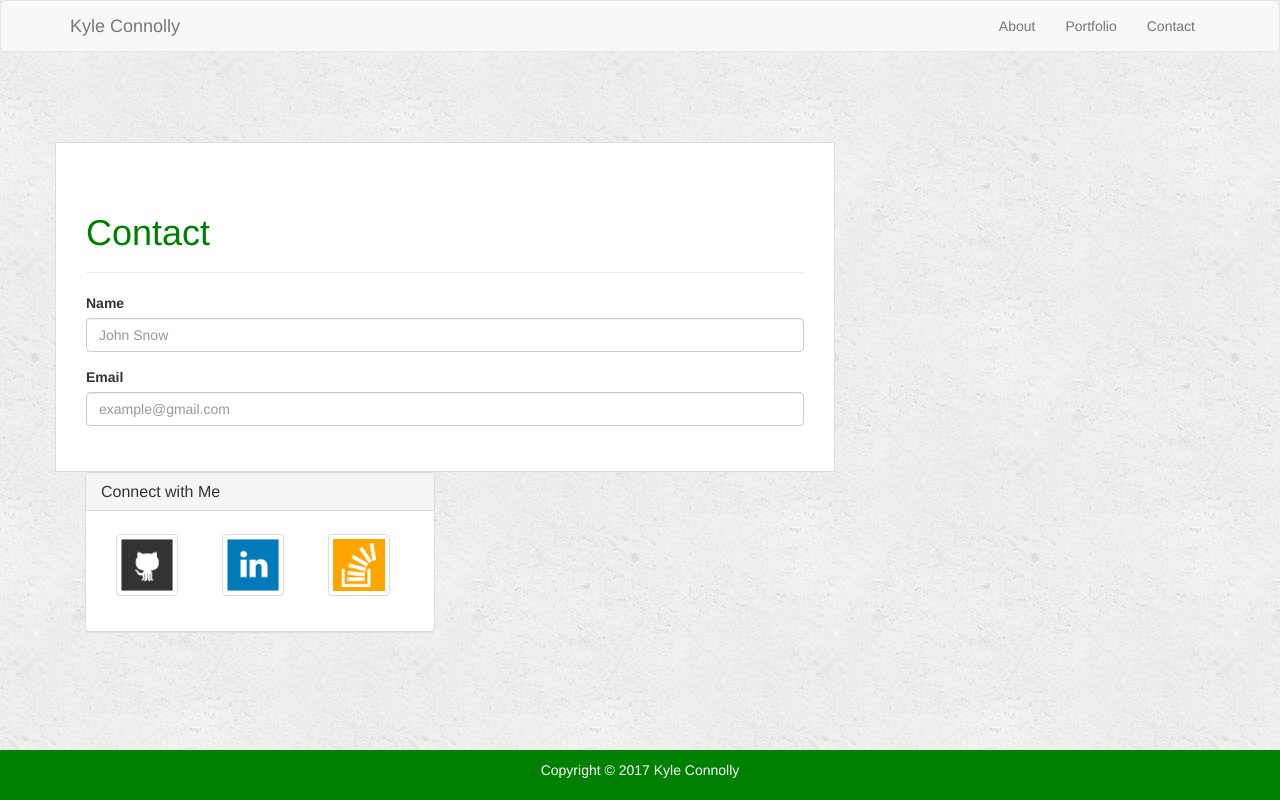
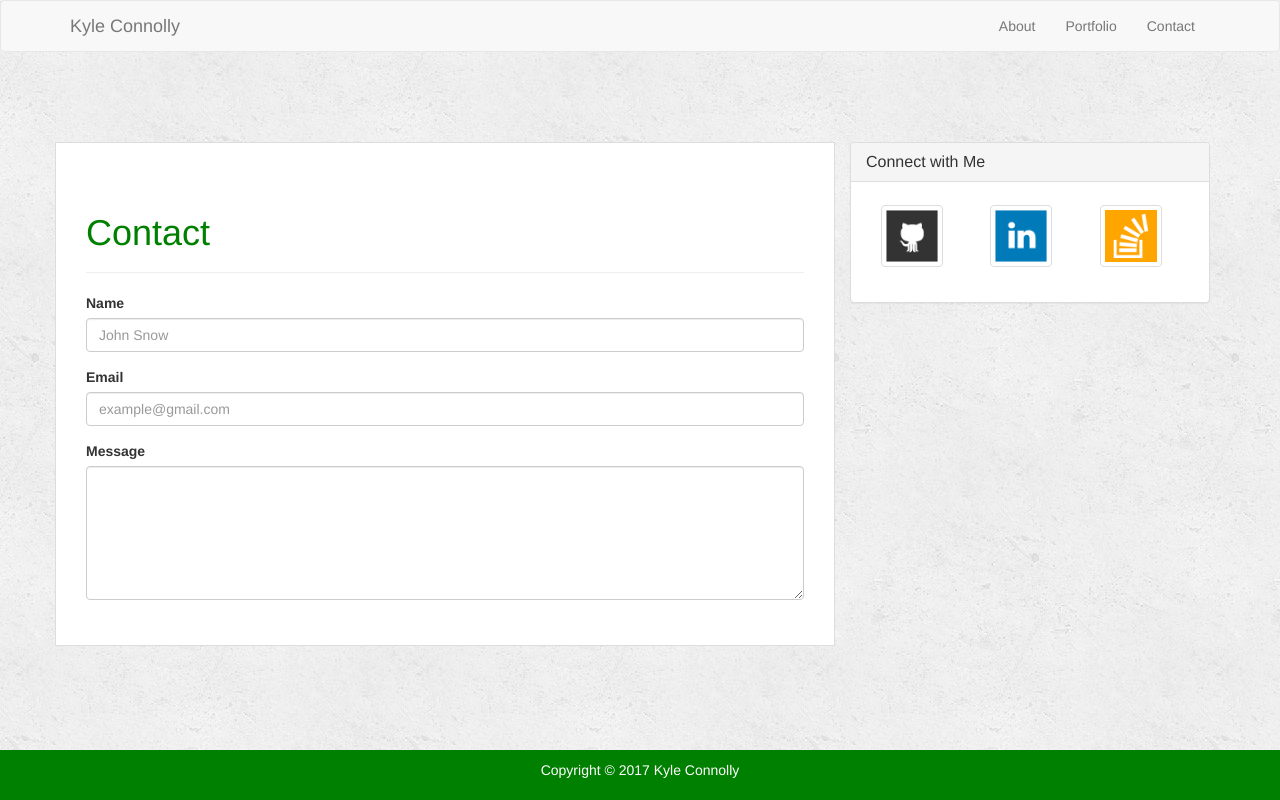
Before and after one commit to kyleconnolly1020/Bootstrap-Portfolio, a plain HTML site: page starter-portfolio-code/contact.html in a window 1280 px wide. Drawn offline with nearby package versions, Linux system fonts and the light colour scheme.

Commit message:
Added contact page

```diff
--- a/starter-portfolio-code/contact.html
+++ b/starter-portfolio-code/contact.html
@@ -3,7 +3,8 @@
 
 <head>
   <meta charset="UTF-8">
-  <title>Contact | Your Name</title>
+  <title>Contact | Kyle Connolly</title>
+  <meta name="viewport" content="width=device-width, initial-scale=1.0">
   <link rel="stylesheet" type="text/css" href="assets/css/reset.css">
   <link rel="stylesheet" href="https://maxcdn.bootstrapcdn.com/bootstrap/3.3.7/css/bootstrap.min.css" integrity="sha384-BVYiiSIFeK1dGmJRAkycuHAHRg32OmUcww7on3RYdg4Va+PmSTsz/K68vbdEjh4u"
     crossorigin="anonymous">
@@ -12,6 +13,7 @@
 
 <body>
 
+  <!--Navbar Bootstrap Contents -->
   <nav class="navbar navbar-default">
     <div class="container">
       <div class="navbar-header">
@@ -33,6 +35,7 @@
     </div>
   </nav>
 
+  <!-- #main-container id for grid content -->
   <div id="main-container" class="container">
     <div class="row">
       <div id="infoblock" class="col-md-8">
@@ -48,11 +51,12 @@
             <label for="exampleInputEmail1">Email</label>
             <input type="email" class="form-control" id="exampleInputEmail1" placeholder="example@gmail.com">
           </div>
-
-
+          <div class="form-group">
+            <label for="exampleFormControlTextarea1">Message</label>
+            <textarea class="form-control" id="exampleFormControlTextarea1" rows="6"></textarea>
           </div>
+        </form>
       </div>
-
       <div class="col-md-4">
         <div class="panel panel-default">
           <div class="panel-heading">
@@ -79,7 +83,9 @@
       </div>
     </div>
   </div>
+  </div>
 
+  <!-- Sticky Footer below -->
   <footer>
     <div class="footer">
       <p>Copyright © 2017 Kyle Connolly</p>
```
Also changed, not shown: starter-portfolio-code/index.html (+5 -3 lines), starter-portfolio-code/portfolio.html (+6 -1 lines). Lines whose indentation alone changed are shown as unchanged.
